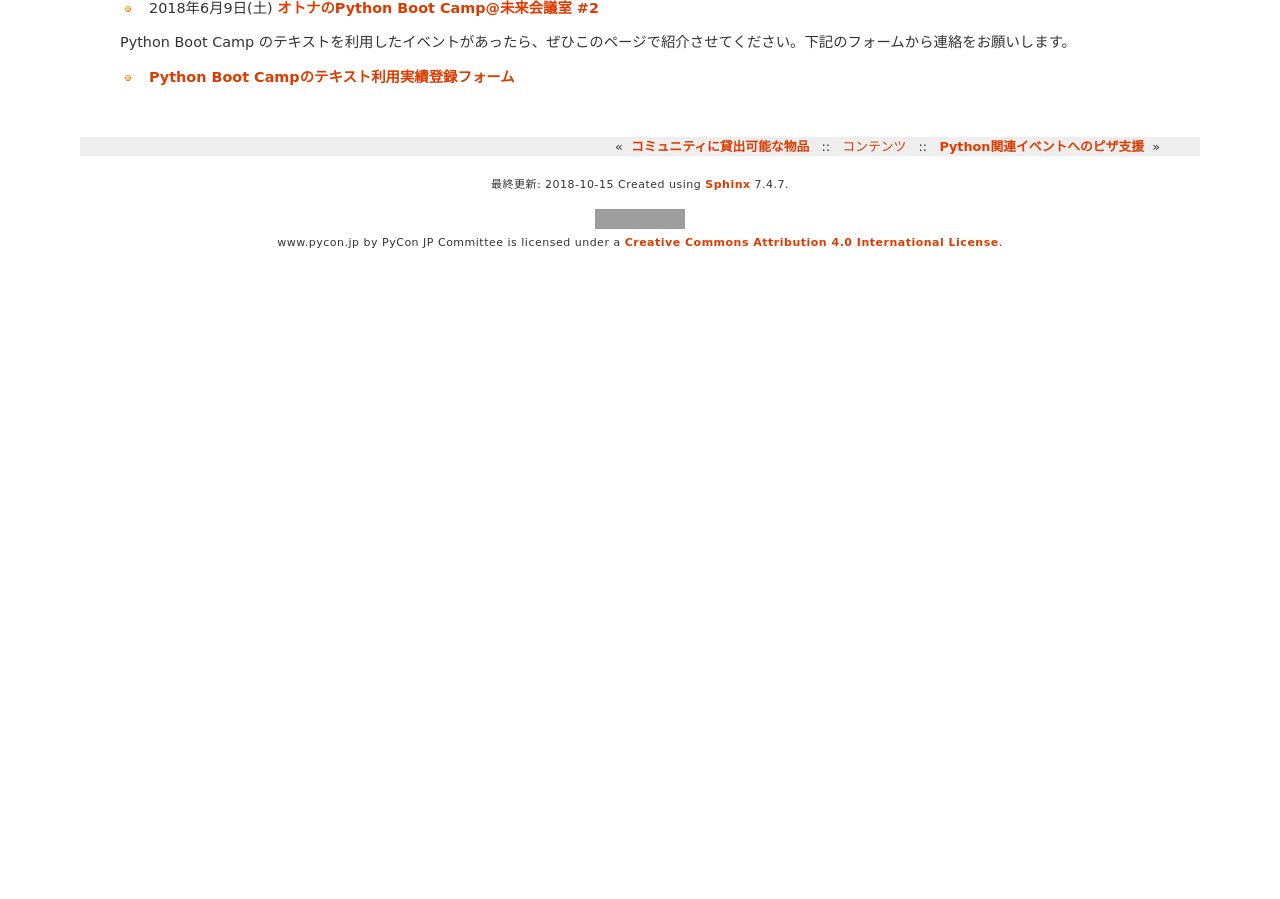
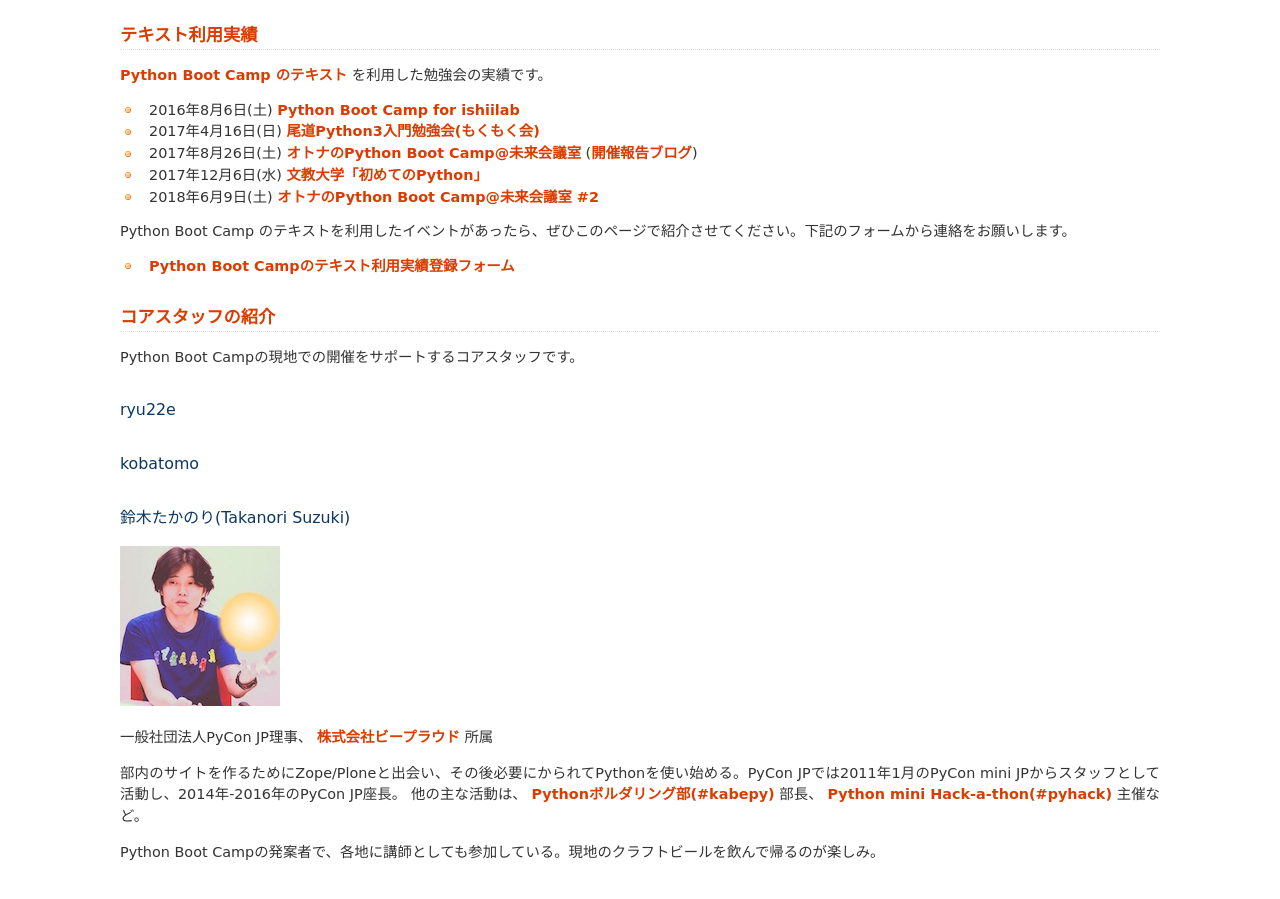
Before and after one commit to pyconjp/www.pycon.jp, a Sphinx documentation site: the page built from source/support/bootcamp.rst, in a window 1280 px wide and 900 px high, scrolled down 4089 px. Built offline with Sphinx 7.4.7, drawn with Linux system fonts in a browser that asks for light colours; before the commit the page ends 4348 px from its top, so only the background shows below that; some of the changed text lies outside the part shown; grey boxes are pictures that could not be loaded.

Commit message:
ISSHA-1418 add pycamp core staff(takanory)

```diff
--- a/source/support/bootcamp.rst
+++ b/source/support/bootcamp.rst
@@ -8,6 +8,10 @@ Python Boot Camp(初心者向けPythonチュートリアル)
 
 いっそうのPythonの普及のため、一般社団法人PyCon JPは日本各地での初心者向けPythonチュートリアルイベント「Python Boot Camp(#pycamp)」を開催します。
 
+.. contents:: 目次
+   :local:
+   :depth: 1
+
 ランディングページ
 ==================
 
@@ -15,16 +19,15 @@ Python Boot Campの概要について伝えたランディングページを作
 
 - `Python Boot Campランディングページ <https://peraichi.com/landing_pages/view/pycamp>`_
 
-スタッフ募集
-============
-現地でPython Boot Campの開催をサポートをしてくれるスタッフを募集しています。興味のある方は下記のフォームから連絡ください。
+現地スタッフ募集
+================
+現地でPython Boot Campの開催をサポートをしてくれる現地スタッフを募集しています。興味のある方は下記のフォームから連絡ください。
 
 - `Python Boot Camp 全国ツアーお問い合わせフォーム`_
 
 以下のような方を広く募集しています。
 
 - 現地スタッフとして動ける
-- 講師ができる
 - 会場を提供できる、あてがある(10〜20名程度、電源と無線LANがあるとよりよい)
 
 .. _Python Boot Camp 全国ツアーお問い合わせフォーム: https://docs.google.com/forms/d/1IANh21fievi_lyyQyL8II66RSxlVuHBdAhr05C1qv9c/viewform
@@ -451,3 +454,24 @@ Python Boot Camp Map
 Python Boot Camp のテキストを利用したイベントがあったら、ぜひこのページで紹介させてください。下記のフォームから連絡をお願いします。
 
 * `Python Boot Campのテキスト利用実績登録フォーム <https://docs.google.com/forms/d/e/1FAIpQLSdjqaZMSNQbDRGajkFYiYK2H6Q6NHwCl4oKI7SmO7ykLVQW5w/viewform>`_
+
+コアスタッフの紹介
+==================
+Python Boot Campの現地での開催をサポートするコアスタッフです。
+
+ryu22e
+------
+
+kobatomo
+--------
+
+鈴木たかのり(Takanori Suzuki)
+-----------------------------
+.. image:: /_static/takanori.jpg
+
+一般社団法人PyCon JP理事、 `株式会社ビープラウド <http://www.beproud.jp/>`_ 所属
+
+部内のサイトを作るためにZope/Ploneと出会い、その後必要にかられてPythonを使い始める。PyCon JPでは2011年1月のPyCon mini JPからスタッフとして活動し、2014年-2016年のPyCon JP座長。
+他の主な活動は、 `Pythonボルダリング部(#kabepy) <http://kabepy.connpass.com/>`_ 部長、 `Python mini Hack-a-thon(#pyhack) <http://pyhack.connpass.com/>`_ 主催など。
+
+Python Boot Campの発案者で、各地に講師としても参加している。現地のクラフトビールを飲んで帰るのが楽しみ。
```
